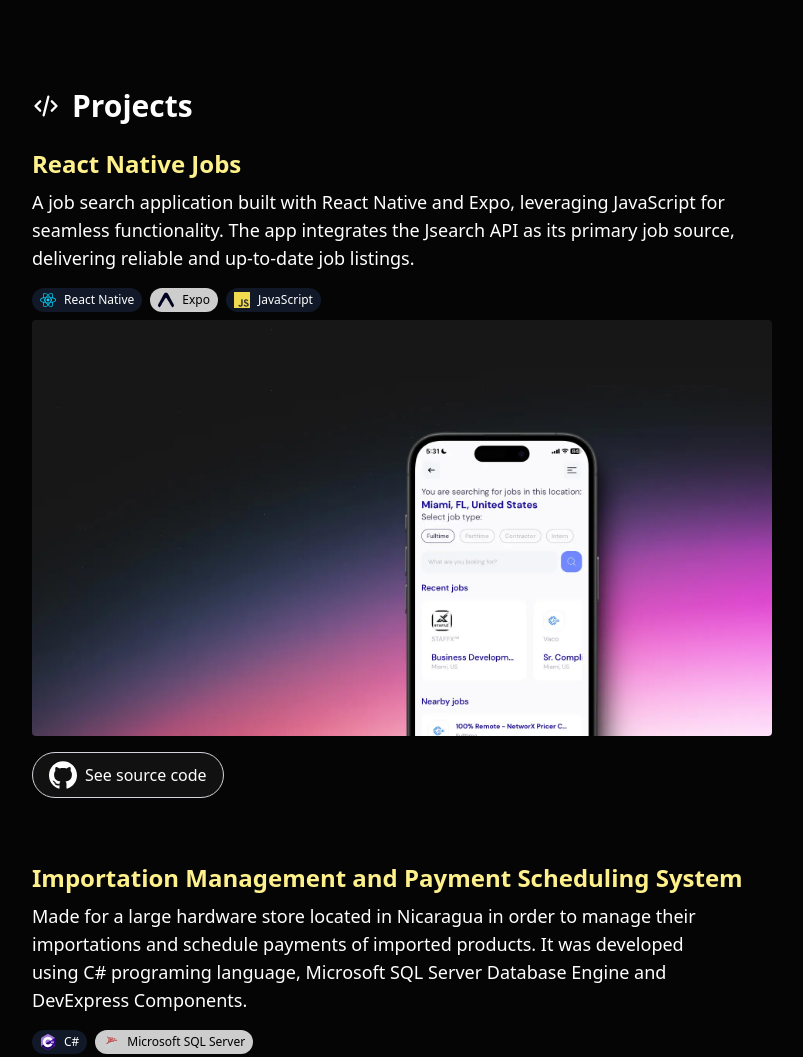
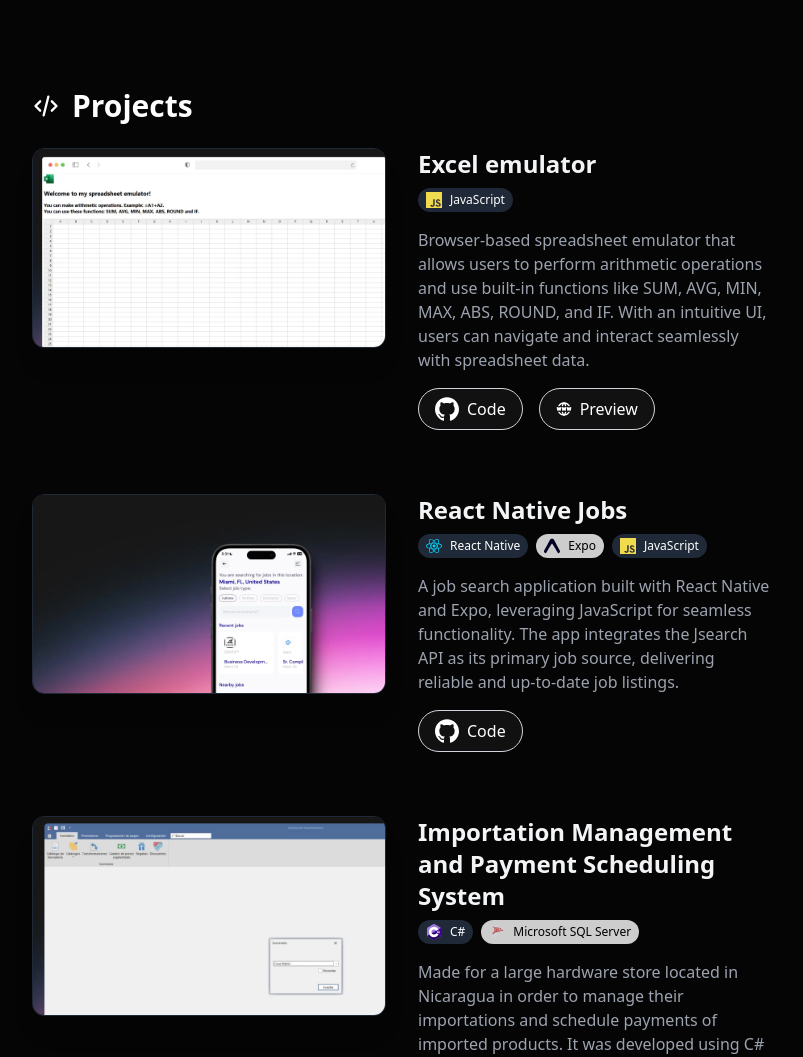
Before and after one commit to frederam/frederam.github.io, an Astro site: page / in a window 1280 px wide. Shown: the part 1340-2397 px from the top of the page, without its empty margins (238-1041 px from the left). Built offline with nearby package versions, Linux system fonts and the light colour scheme; Astro itself is replaced by a stand-in of ours.

Commit message:
add project

```diff
--- a/src/components/Projects.astro
+++ b/src/components/Projects.astro
@@ -27,7 +27,7 @@ type Project = {
 const TAGS = {
   REACT_NATIVE: {
     name: "React Native",
-    class: "bg-gray-900 text-white",
+    class: "bg-gray-800 text-white",
     icon: ReactNativeIcon,
   },
   EXPO: {
@@ -37,21 +37,31 @@ const TAGS = {
   },
   JAVASCRIPT: {
     name: "JavaScript",
-    class: "bg-gray-900 text-white",
+    class: "bg-gray-800 text-white",
     icon: JavaScriptIcon,
   },
   C_SHARP: {
     name: "C#",
-    class: "bg-gray-900 text-white",
+    class: "bg-gray-800 text-white",
     icon: CSharpIcon,
   },
   MS_SQL: {
     name: "Microsoft SQL Server",
     class: "bg-white/80 text-black",
     icon: MSSQLIcon,
-  }
+  },
 };
 const PROJECTS: Project[] = [
+  {
+    title: "Excel emulator",
+    description:
+      "Browser-based spreadsheet emulator that allows users to perform arithmetic operations and use built-in functions like SUM, AVG, MIN, MAX, ABS, ROUND, and IF. With an intuitive UI, users can navigate and interact seamlessly with spreadsheet data.",
+    github: "https://github.com/frederam/projects-pages/tree/main/excel-clone",
+    link: "https://frederick-projects.orbiter.website/excel-clone/",
+    target: "_blank",
+    image: "/projects/Excel.webp",
+    tags: [TAGS.JAVASCRIPT],
+  },
   {
     title: "React Native Jobs",
     description:
@@ -74,8 +84,50 @@ const PROJECTS: Project[] = [
 <section class="flex flex-col gap-y-16">
   {
     PROJECTS.map(({ image, title, description, tags, link, github, target }) => (
-      <article>
-        <h3 class="text-2xl font-semibold text-yellow-200 mb-2">{title}</h3>
+      <article class="flex flex-col space-x-0 space-y-8 group md:flex-row md:space-x-8 md:space-y-0">
+        <div class="w-full md:w-1/2">
+          <div class="relative flex flex-col items-center col-span-6 row-span-5 gap-8 transition duration-500 ease-in-out transform shadow-xl overflow-clip rounded-xl sm:rounded-xl md:group-hover:-translate-y-1 md:group-hover:shadow-2xl lg:border lg:border-gray-800 lg:hover:border-gray-700 lg:hover:bg-gray-800/50">
+            <img
+              alt="Recién llegado vs 5 años en Nueva Zelanda"
+              class="object-cover object-top w-full h-56 transition duration-500 sm:h-full md:scale-110 md:group-hover:scale-105"
+              loading="lazy"
+              src={image}
+            />
+          </div>
+        </div>
+        <div class="w-full md:w-1/2 md:max-w-lg">
+          <h3 class="text-2xl font-bold text-gray-100">{title}</h3>
+          <div class="flex flex-wrap mt-2">
+            <ul class="flex flex-row mb-2 gap-x-2">
+              {tags.map((tag) => (
+                <li>
+                  <span class={`flex gap-x-2 rounded-full text-xs ${tag.class} py-1 px-2 `}>
+                    <tag.icon class="size-4" />
+                    {tag.name}
+                  </span>
+                </li>
+              ))}
+            </ul>
+
+            <div class="mt-2 text-gray-400">{description}</div>
+            <footer class="flex items-end justify-start mt-4 gap-x-4">
+              {github && (
+                <LinkButton href={github} target={target}>
+                  <GitHubIcon class="size-6" />
+                  Code
+                </LinkButton>
+              )}
+              {link && (
+                <LinkButton href={link} target={target}>
+                  <WebsiteIcon class="size-4" />
+                  Preview
+                </LinkButton>
+              )}
+            </footer>
+          </div>
+        </div>
+
+        {/* <h3 class="text-2xl font-semibold text-yellow-200 mb-2">{title}</h3>
         <p class="text-lg mb-4 text-pretty">{description}</p>
         <ul class="flex gap-x-2 flex-row mb-2">
           {tags.map((tag) => (
@@ -90,18 +142,18 @@ const PROJECTS: Project[] = [
         <img class="rounded" src={image} alt={`Project ${image} screenshot`} />
         <footer class="flex gap-x-4 justify-start mt-4">
           {github && (
-            <LinkButton href={github} target={target} >
+            <LinkButton href={github} target={target}>
               <GitHubIcon class="size-7" />
               See source code
             </LinkButton>
           )}
           {link && (
-            <LinkButton href={link} target={target} >
+            <LinkButton href={link} target={target}>
               <WebsiteIcon />
               Go to website
             </LinkButton>
           )}
-        </footer>
+        </footer> */}
       </article>
     ))
   }
```
Also changed, not shown: public/projects/Excel.webp (added).
